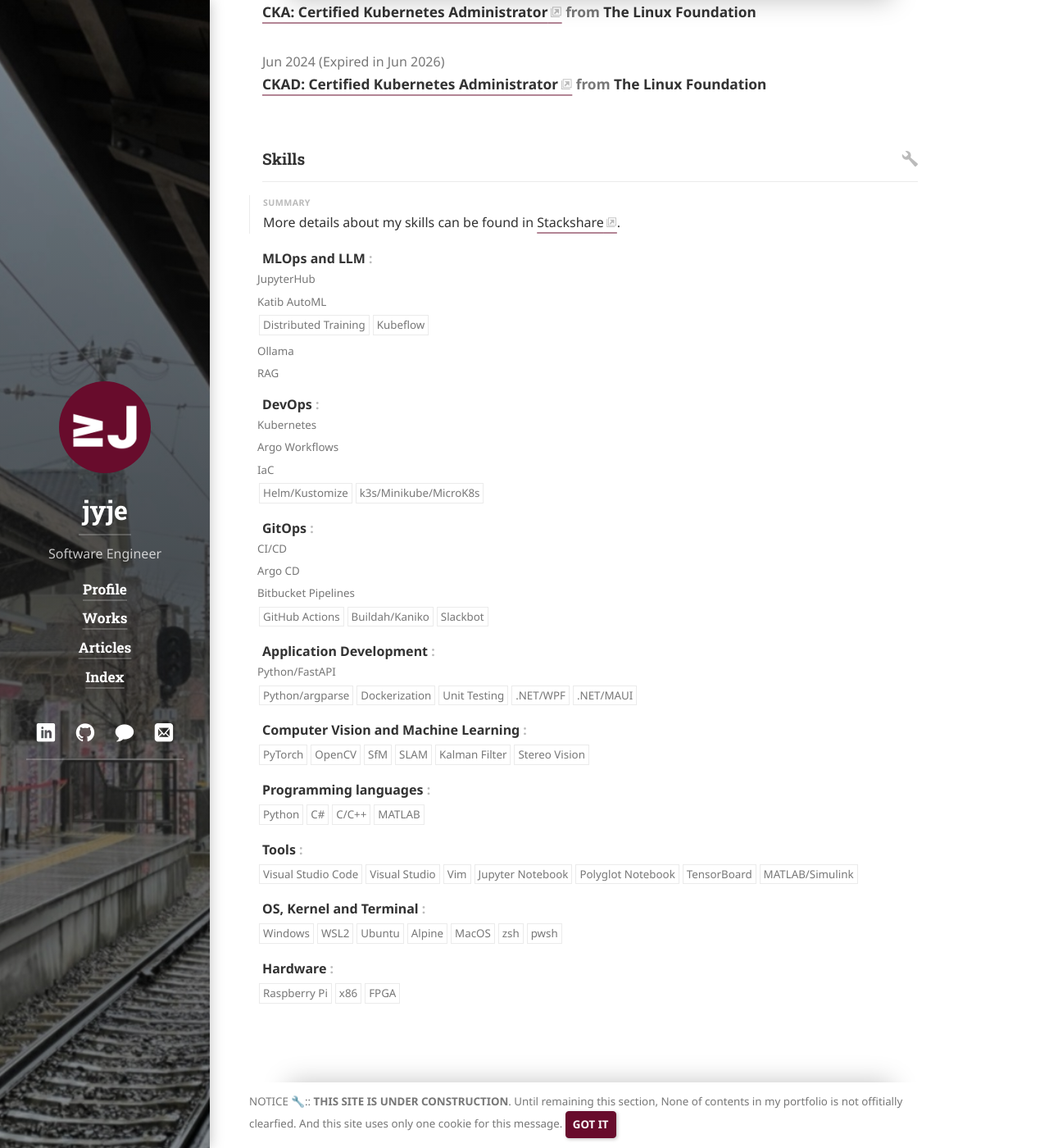
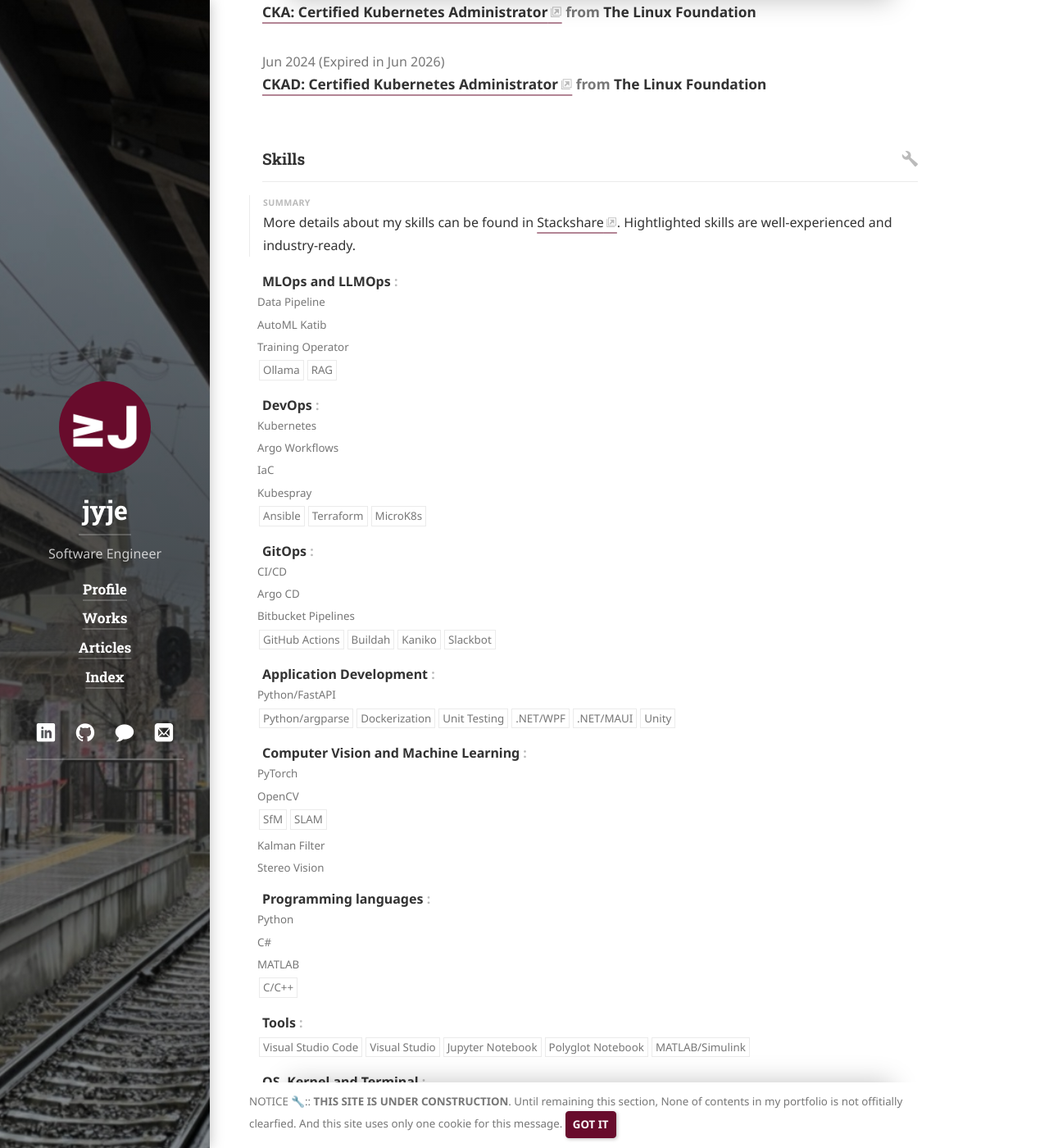
Before and after one commit to jyje/portfolio, a Jekyll site: the page built from profile/cv.md, in a window 1280 px wide and 1400 px high, scrolled down 2613 px. Shown: the whole window at 82% size. Built offline with Jekyll 4.4.1, drawn with Linux system fonts in a browser that asks for light colours; cached includes are drawn as plain includes; nearby versions of some CDN libraries; some web fonts are replaced; library files that are not in the unit come from our copies; some of the changed text lies outside the part shown.

Commit message:
🔧 resume: update contents

```diff
--- a/_config.yml
+++ b/_config.yml
@@ -68,7 +68,7 @@
 
 
 # This text will appear in a `<small>` tag in the footer of every page.
-copyright:             "2024 ⓒ jyje.live by Jeayoung Jeon 🧑‍💻 All rights reserved."
+copyright:             "2024 ⓒ jyje.live by Jeayoung Jeon 🧑‍💻"
 
 # Format of the permalinks
 permalink:             /:categories/:title # /:categories/:year-:month-:day-:title/
--- a/_data/resume.yml
+++ b/_data/resume.yml
@@ -58,7 +58,7 @@
         My name is Jeayoung Jeon [🇰🇷전제영]. I'm software engineer in South Korea.
     skills:
       summary: >
-        More details about my skills can be found in <a href='https://stackshare.io/jyje/jyje-pro-stack'>Stackshare</a>.
+        More details about my skills can be found in <a href='https://stackshare.io/jyje/jyje-pro-stack'>Stackshare</a>. Hightlighted skills are well-experienced and  industry-ready.
 work:
 
   - company: MAXST
@@ -214,22 +214,25 @@
 #     summary: "Innovative middle-out compression algorithm that changes the way we store data."
 skills:
 
-  - name: MLOps and LLM
+  - name: MLOps and LLMOps
     keywords:
-      - JupyterHub*
-      - Katib AutoML*
-      - Distributed Training
-      - Kubeflow
-      - Ollama*
-      - RAG*
+      - Data Pipeline*
+      - AutoML Katib*
+      - Training Operator*
+      - Ollama
+      - RAG
 
   - name: DevOps
     keywords:
       - Kubernetes*
       - Argo Workflows*
       - IaC*
-      - Helm/Kustomize
-      - k3s/Minikube/MicroK8s
+      # - Helm
+      # - Kustomize
+      - Kubespray*
+      - Ansible
+      - Terraform
+      - MicroK8s
 
   - name: GitOps
     keywords:
@@ -237,7 +240,8 @@
       - Argo CD*
       - Bitbucket Pipelines*
       - GitHub Actions
-      - Buildah/Kaniko
+      - Buildah
+      - Kaniko
       - Slackbot
 
   - name: Application Development
@@ -248,30 +252,34 @@
       - Unit Testing
       - .NET/WPF
       - .NET/MAUI
+      - Unity
 
   - name: Computer Vision and Machine Learning
     keywords:
-      - PyTorch
-      - OpenCV
+      - PyTorch*
+      - OpenCV*
       - SfM
       - SLAM
-      - Kalman Filter
-      - Stereo Vision
+      - Kalman Filter*
+      - Stereo Vision*
+
   - name: Programming languages
     keywords:
-      - Python
-      - C#
+      - Python*
+      - C#*
+      - MATLAB*
       - C/C++
-      - MATLAB
+
   - name: Tools
     keywords:
       - Visual Studio Code
       - Visual Studio
-      - Vim
+      # - Vim
       - Jupyter Notebook
       - Polyglot Notebook
-      - TensorBoard
+      # - TensorBoard
       - MATLAB/Simulink
+
   - name: OS, Kernel and Terminal
     keywords:
       - Windows
@@ -281,11 +289,13 @@
       - MacOS
       - zsh
       - pwsh
+
   - name: Hardware
     keywords:
-      - Raspberry Pi
+      - ARM/Raspberry Pi*
       - x86
       - FPGA
+
 languages:
   - language: "Korean"
     fluency: "Native"
```
Also changed, not shown: profile/cv.md (+1 -1 lines), profile/resume.md (+1 -1 lines), 1 other file.
